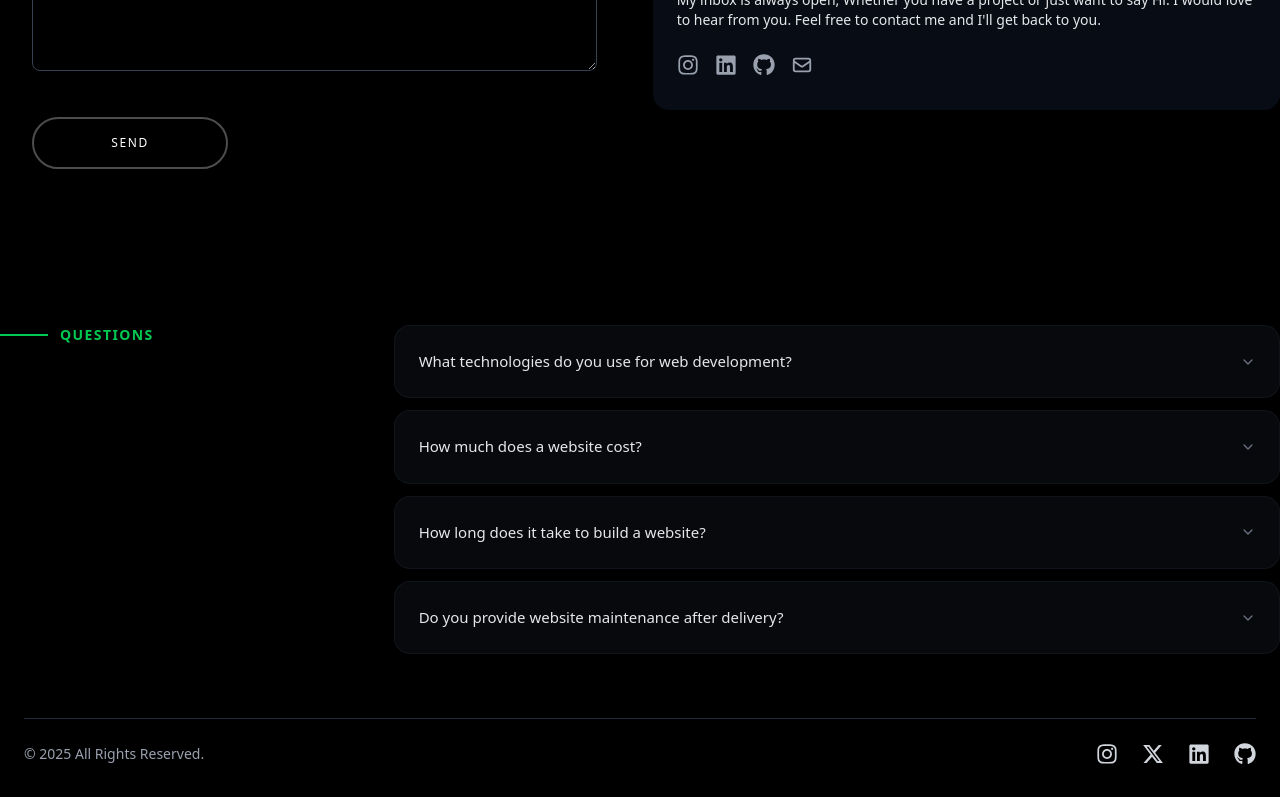
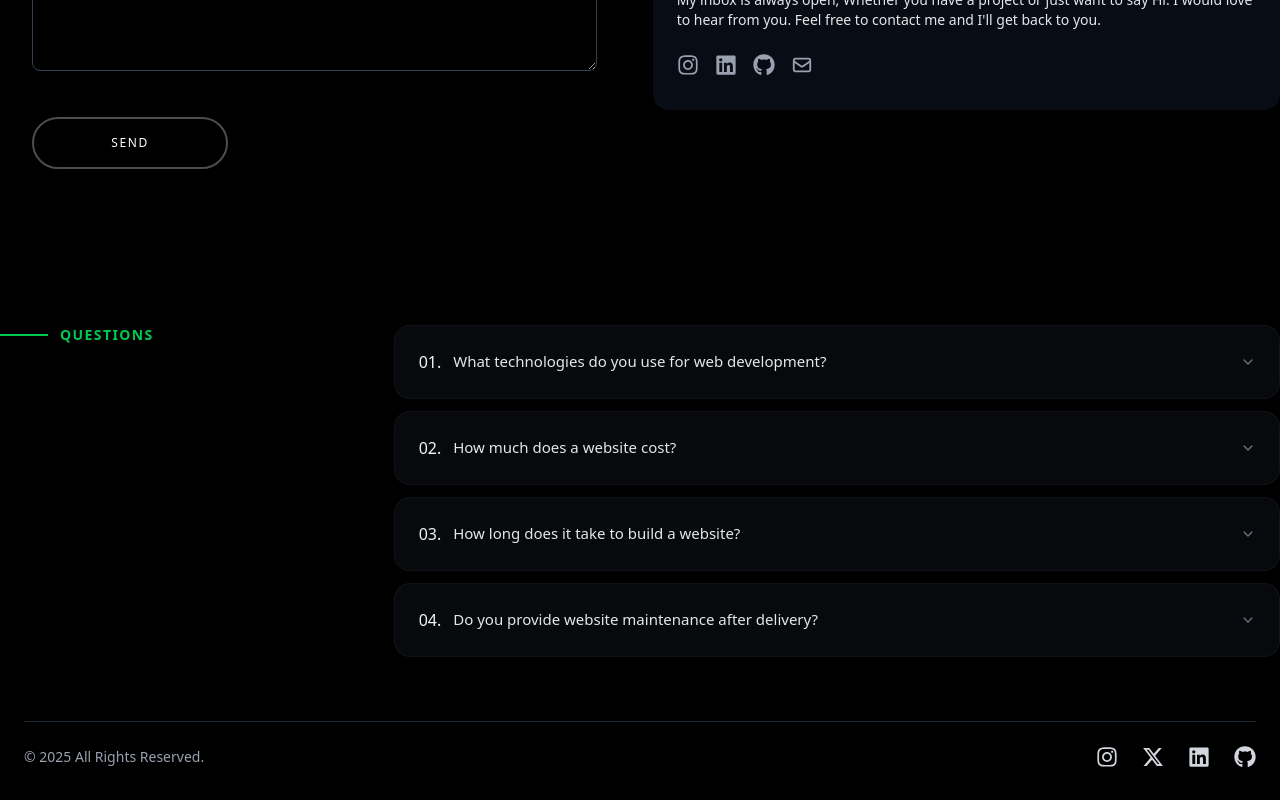
Before and after one commit to joydeep-07/Edge, a React (Vite) app: page /contact in a window 1280 px wide. Shown: the part 601-1401 px from the top of the page. Built offline with nearby package versions, Linux system fonts and the light colour scheme.

Commit message:
Question Number added

```diff
--- a/src/Components/ContactFaq.jsx
+++ b/src/Components/ContactFaq.jsx
@@ -63,9 +63,14 @@
                 onClick={() => toggleFaq(index)}
                 className="w-full flex justify-between items-center p-6 text-left focus:outline-none"
               >
-                <h3 className="text-lg md:text-[15px] text-gray-200">
-                  {item.question}
-                </h3>
+                <div className="flex items-center gap-3">
+                  <span className="text-gray-100 text-sm md:text-base ">
+                    {String(index + 1).padStart(2, "0")}.
+                  </span>
+                  <h3 className="text-lg md:text-[15px] text-gray-200">
+                    {item.question}
+                  </h3>
+                </div>
                 {openIndex === index ? (
                   <IoChevronUp className="text-gray-100 text-sm transition-transform duration-400 ease-[cubic-bezier(0.4,0,0.2,1)]" />
                 ) : (
```
